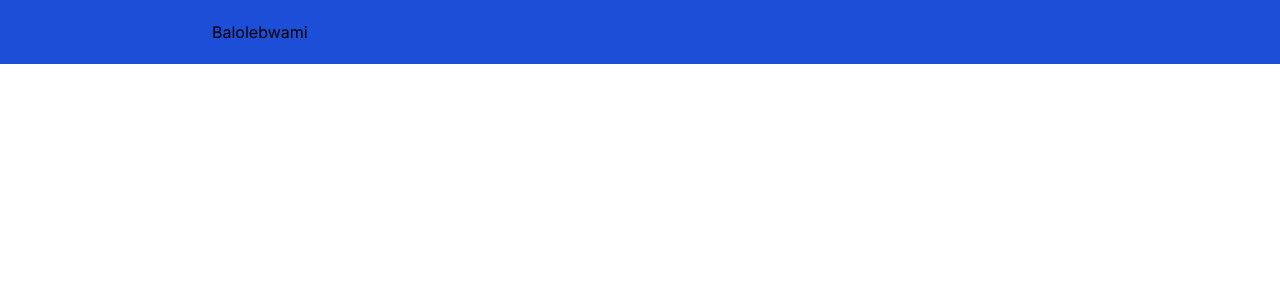
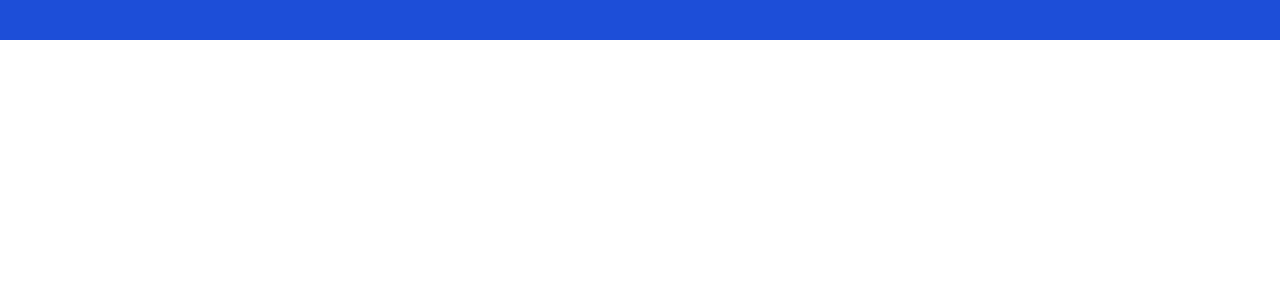
Before and after one commit to tchasinga/dreamer, a Next.js app: page / in a window 1280 px wide. Shown: the top 300 px of the page. Built offline with nearby package versions, Linux system fonts and the light colour scheme.

Commit message:
new code is added now

```diff
--- a/src/app/pages/Navbar.jsx
+++ b/src/app/pages/Navbar.jsx
@@ -3,8 +3,10 @@ import React from 'react'
 export default function Navbar() {
   return (
      <header className="bg-blue-700">
-        <div className="container max-w-4xl mx-auto p-5">
-            <h1 className="">Balolebwami</h1>
+        <div className="container max-w-4xl mx-auto p-5 text-white">
+            {/* Logo section */}
+            {/* Desktop section */}
+            {/* Mobile section */}
         </div>
      </header>
   )
```
